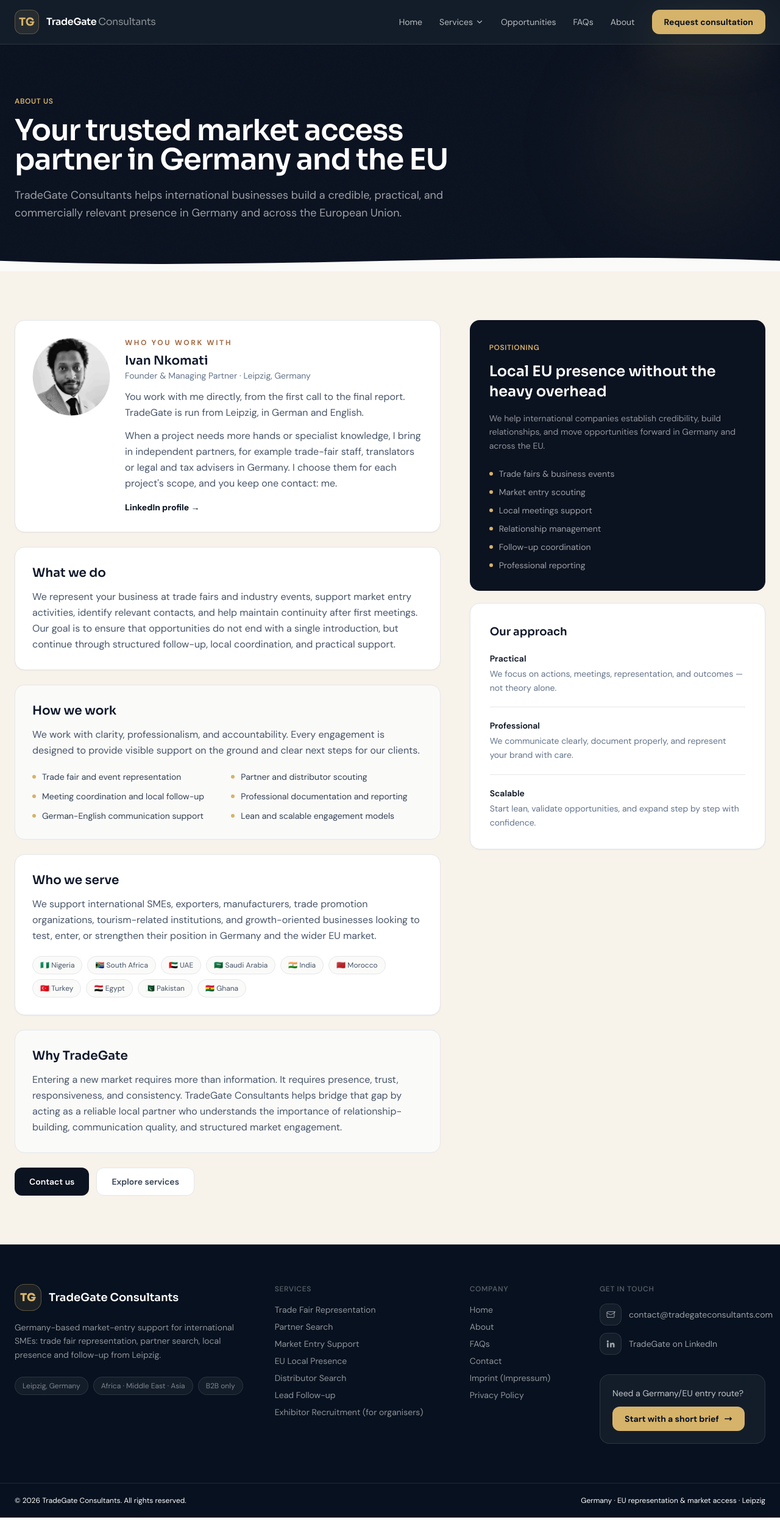
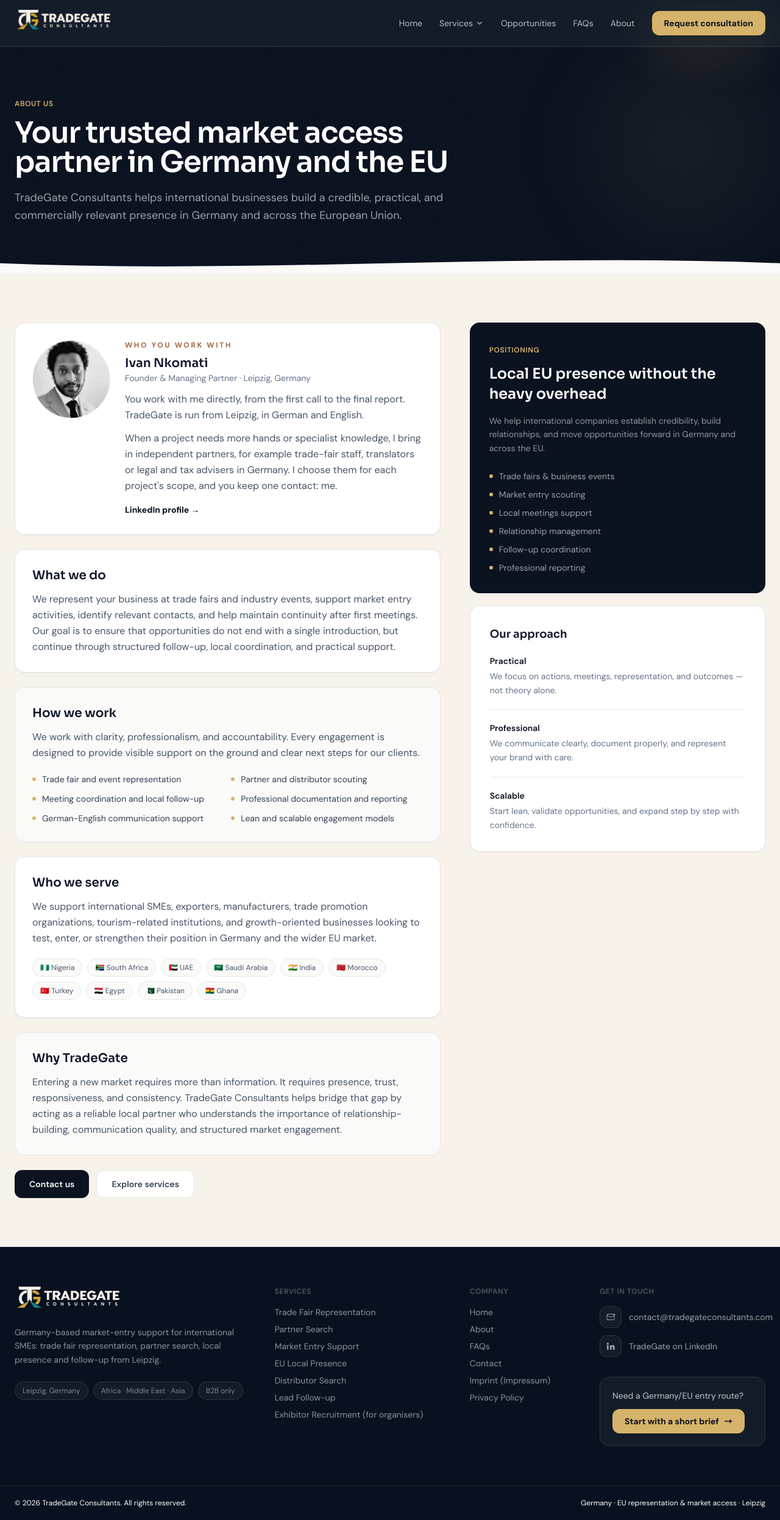
Before and after one commit to inkomati250/tradegate_site, a Django app: page /about/ in a window 1280 px wide. Shown: the whole page at 61% size. Run offline with Django 5.2, Linux system fonts and the light colour scheme; data that the repository does not hold is empty; some libraries are stand-ins or nearby versions.

Commit message:
New logo in header and footer, favicons, view-only founder photo
- Gateway logo (light version for the dark header and footer)
- Favicon and app icon from the logo mark
- Founder photo shown as a background image with right-click and
  long-press saving disabled

Co-Authored-By: Claude Opus 5.5 <noreply@anthropic.com>
Claude-Session: https://claude.ai/code/session_017UuzqbKRDkwVMFmVbZRJaS

```diff
--- a/website/templates/website/about.html
+++ b/website/templates/website/about.html
@@ -33,7 +33,7 @@
 
       {% if founder %}
       <div class="rounded-2xl border bg-white p-7 shadow-sm reveal flex flex-col sm:flex-row gap-6 items-start">
-        {% if founder.photo_url %}<img src="{{ founder.photo_url }}" alt="{{ founder.name }}" class="h-32 w-32 rounded-full object-cover shrink-0" width="128" height="128" loading="lazy">{% endif %}
+        {% if founder.photo_url %}<div role="img" aria-label="Photo of {{ founder.name }}" oncontextmenu="return false" class="founder-photo h-32 w-32 rounded-full bg-cover bg-center shrink-0 select-none" style="background-image:url('{{ founder.photo_url }}');-webkit-touch-callout:none"></div>{% endif %}
         <div>
           <p class="text-xs font-bold text-brand-copper uppercase tracking-[0.22em]">Who you work with</p>
           <h2 class="font-display text-xl font-semibold mt-2">{{ founder.name }}</h2>
--- a/website/templates/website/base.html
+++ b/website/templates/website/base.html
@@ -13,6 +13,9 @@
   <meta property="og:type" content="website">
   <meta name="twitter:card" content="summary_large_image">
   <meta name="theme-color" content="#07111F">
+  <link rel="icon" type="image/png" sizes="32x32" href="/static/website/img/favicon-32.png">
+  <link rel="icon" type="image/png" sizes="512x512" href="/static/website/img/favicon-512.png">
+  <link rel="apple-touch-icon" href="/static/website/img/apple-touch-icon.png">
 
   {% if structured_data_json %}
   <script type="application/ld+json">{{ structured_data_json|safe }}</script>
@@ -133,14 +136,8 @@
 
   <header id="navbar" class="sticky top-0 z-50 bg-[#07111F]/95 backdrop-blur-md border-b border-white/10 transition-all duration-300">
     <div class="max-w-7xl mx-auto px-4 sm:px-6 py-4 flex items-center justify-between gap-6">
-      <a href="/" class="flex items-center gap-3 shrink-0" aria-label="TradeGate Consultants home">
-        <span class="inline-flex h-10 w-10 items-center justify-center rounded-xl bg-brand-accent/10 border border-brand-accent/30">
-          <span class="font-display font-bold text-brand-accent text-lg leading-none">TG</span>
-        </span>
-        <span class="font-display font-semibold text-white text-base leading-tight tracking-tight">
-          {% if site and site.site_name %}{{ site.site_name }}{% else %}TradeGate{% endif %}
-          <span class="text-white/50 font-normal"> Consultants</span>
-        </span>
+      <a href="/" class="flex items-center shrink-0" aria-label="TradeGate Consultants home">
+        <img src="/static/website/img/tradegate-logo-light.webp" alt="TradeGate Consultants" width="640" height="179" class="h-10 md:h-11 w-auto">
       </a>
 
       <nav class="hidden lg:flex items-center gap-1 text-sm">
@@ -206,12 +203,7 @@
   <footer class="bg-[#07111F] text-white border-t border-white/10">
     <div class="max-w-7xl mx-auto px-4 sm:px-6 py-16 grid gap-12 lg:grid-cols-12">
       <div class="lg:col-span-4">
-        <div class="flex items-center gap-3">
-          <span class="inline-flex h-11 w-11 items-center justify-center rounded-2xl bg-brand-accent/10 border border-brand-accent/35">
-            <span class="font-display font-extrabold text-brand-accent text-lg">TG</span>
-          </span>
-          <span class="font-display font-semibold text-lg">TradeGate Consultants</span>
-        </div>
+        <img src="/static/website/img/tradegate-logo-light.webp" alt="TradeGate Consultants" width="640" height="179" class="h-12 w-auto" loading="lazy">
         <p class="mt-4 text-white/55 text-sm leading-relaxed max-w-sm">
           Germany-based market-entry support for international SMEs: trade fair representation, partner search, local presence and follow-up from Leipzig.
         </p>
```
Also changed, not shown: website/tests.py (+8 -0 lines), website/static/website/img/apple-touch-icon.png (added), website/static/website/img/favicon-32.png (added), website/static/website/img/favicon-512.png (added), website/static/website/img/tradegate-logo-light.webp (added).
